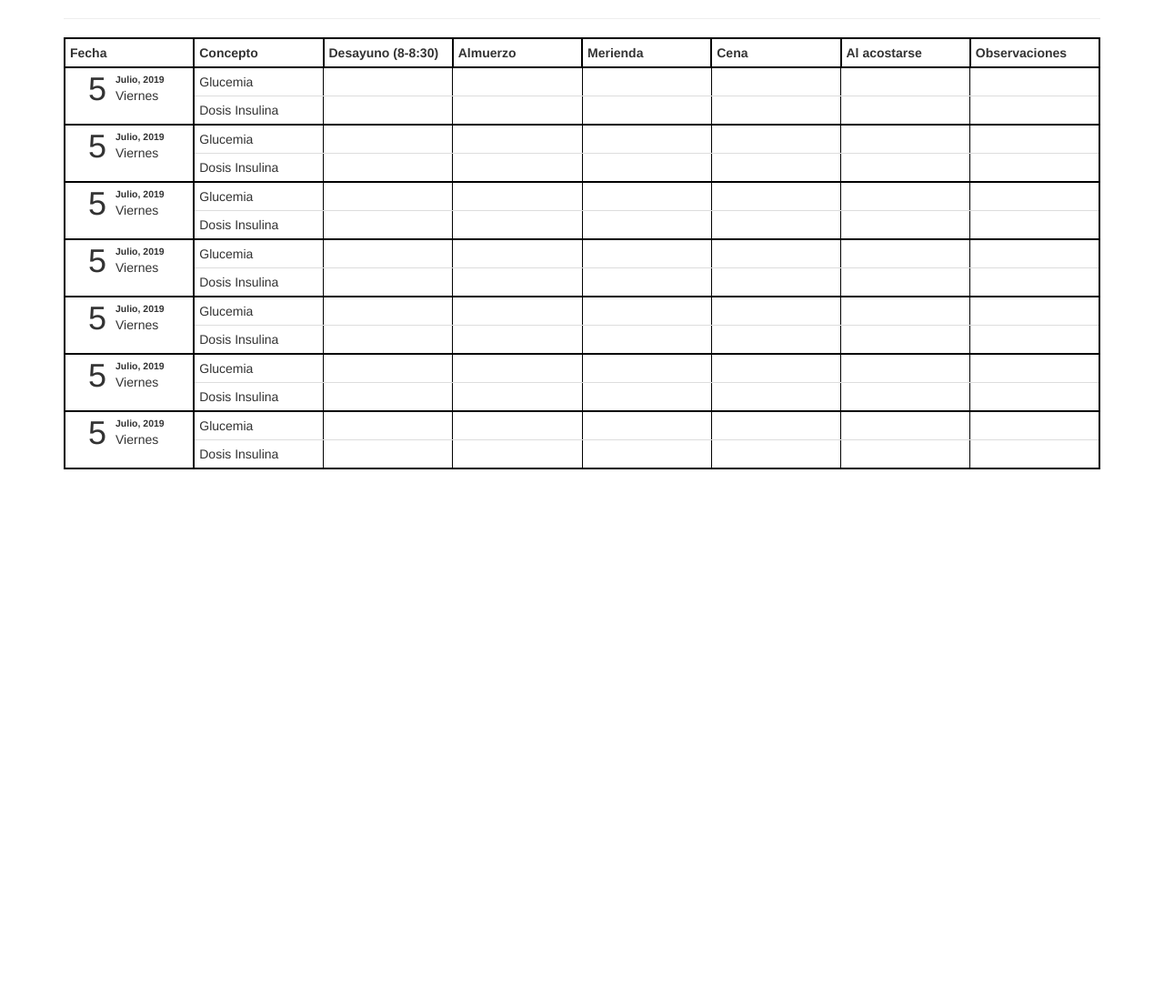
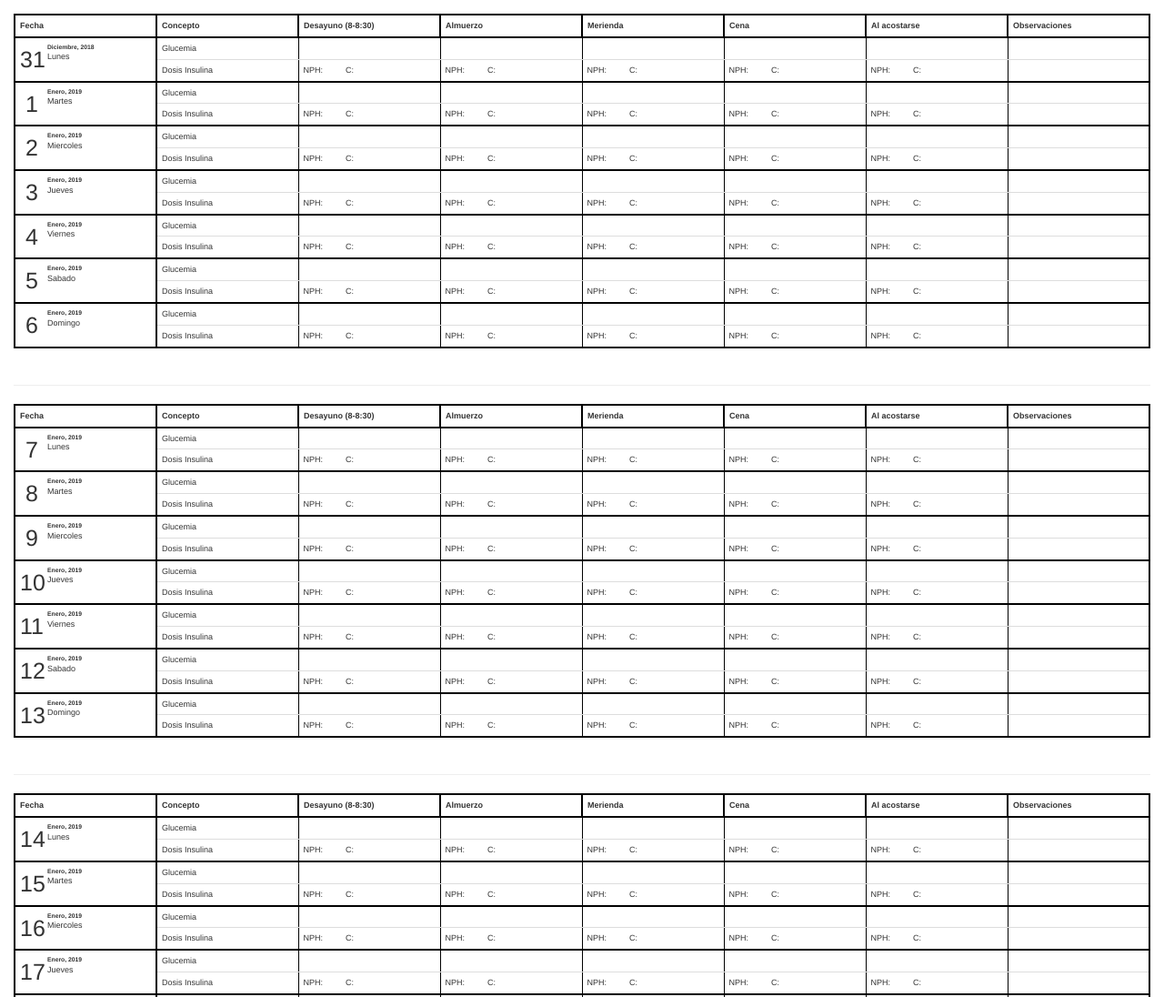
Before and after one commit to juanmanuelariza/AgendaBauti, a plain HTML site: page index.html in a window 1280 px wide. Shown: the top 1096 px of the page at 91% size. Before the commit the page ends 800 px from the top, so only its background shows below. Drawn offline with nearby package versions, Linux system fonts and the light colour scheme.

Commit message:
Update index.html

```diff
--- a/index.html
+++ b/index.html
@@ -10,9 +10,15 @@
     <script src="https://maxcdn.bootstrapcdn.com/bootstrap/3.4.0/js/bootstrap.min.js"></script>
 
     <style>
+        body {
+            font-size: 9px !important;
+        }
         .agenda {}
         .agenda .table{
             table-layout: fixed
+        }
+        .containerPrincipal{
+            padding: 15px;
         }
         /* Dates */
         .agenda .agenda-date {
@@ -20,8 +26,8 @@
         }
 
         .agenda .agenda-date .dayofmonth {
-            width: 40px;
-            font-size: 36px;
+            width: 20px;
+            font-size: 25px;
             line-height: 36px;
             float: left;
             text-align: right;
@@ -49,19 +55,28 @@
         .agenda .agenda-events .agenda-event {}
         thead tr th{border: 2px solid black !important}
         tbody tr:nth-child(even) {border-bottom: 2px solid black !important}
-        tbody tr td{border-right: 1px solid black !important}
+        tbody tr td{border-right: 1px solid black !important; white-space: pre;}
         tbody tr td:last-child{border-right: 2px solid black !important}
         .agenda-date {border: 2px solid black !important}
         @media (max-width: 767px) {}
+        @media all {
+            div.saltopagina{
+                display: none;
+            }
+        }
+        @media print{
+            div.saltopagina{
+                display:block;
+                page-break-before:always;
+            }
+        }
     </style>
 
 </head>
 
 <body>
-    <div id=containerPrincipal class="container">
+    <div id=containerPrincipal class="containerPrincipal">
 
-
-        <hr />
     </div>
     <script>
         function GetDatesOfWeek(current) {
@@ -77,11 +92,36 @@
             return week;
         }
 
+        var month = new Array();
+        month[0] = "Enero";
+        month[1] = "Febrero";
+        month[2] = "Marzo";
+        month[3] = "Abril";
+        month[4] = "Mayo";
+        month[5] = "Junio";
+        month[6] = "Julio";
+        month[7] = "Agosto";
+        month[8] = "Septiembre";
+        month[9] = "Octubre";
+        month[10] = "Noviembre";
+        month[11] = "Diciembre";
 
+        var weekday = new Array(7);
+        weekday[0] = "Domingo";
+        weekday[1] = "Lunes";
+        weekday[2] = "Martes";
+        weekday[3] = "Miercoles";
+        weekday[4] = "Jueves";
+        weekday[5] = "Viernes";
+        weekday[6] = "Sabado";
+        //Años, Mes, Día
+        var startDate = new Date(2019, 0, 1);
+        var cantWeeks = 53
+        for (var i = 0; i < cantWeeks; i++) {
+            genera_tabla(startDate, i);
+        }
 
-        //Años, Mes, Día
-        genera_tabla(new Date(2019, 0, 1));
-        function genera_tabla(argStartDay) {
+        function genera_tabla(argStartDay, argIndex) {
             // Obtener la referencia del elemento body
             var container = document.getElementById("containerPrincipal");
 
@@ -129,12 +169,15 @@
             var tblBody = document.createElement("tbody");
 
             // Crea las celdas
-            GetDatesOfWeek(argStartDay).forEach(function(element) {
-                console.log(element);
-            });
+            // GetDatesOfWeek(argStartDay).forEach(function(element) {
+            //     console.log(element);
+            //     console.log(element.getDate());
+            // });
 
 
-            for (var i = 0; i < 7; i++) {
+            var saltopagina = document.createElement("div");
+                saltopagina.setAttribute("class","saltopagina");
+            GetDatesOfWeek(argStartDay).forEach(function(element) {
                 // Crea las hileras de la tabla
                 var h1 = document.createElement("tr");
                 var h2 = document.createElement("tr");
@@ -145,17 +188,18 @@
 
                 var dayofmonth = document.createElement("div");
                 dayofmonth.setAttribute('class', 'dayofmonth');
-                dayofmonth.appendChild(document.createTextNode('5'));
+                console.log(element.getDate());
+                dayofmonth.appendChild(document.createTextNode(element.getDate()));
                 celda.appendChild(dayofmonth)
 
                 var shortdate = document.createElement("div");
                 shortdate.setAttribute('class', 'shortdate');
-                shortdate.appendChild(document.createTextNode('Julio, 2019'));
+                shortdate.appendChild(document.createTextNode(month[element.getMonth()] +', '+ element.getFullYear()));
                 celda.appendChild(shortdate);
 
                 var dayofweek = document.createElement("div");
                 dayofweek.setAttribute('class', 'dayofweek');
-                dayofweek.appendChild(document.createTextNode('Viernes'));
+                dayofweek.appendChild(document.createTextNode(weekday[element.getDay()]));
                 celda.appendChild(dayofweek);
 
                 h1.appendChild(celda);
@@ -185,14 +229,19 @@
                 h2c2.appendChild(document.createTextNode('Dosis Insulina'));
                 h2.appendChild(h2c2);
                 var h2c3 = document.createElement("td");
+                h2c3.appendChild(document.createTextNode('NPH:          C:'));
                 h2.appendChild(h2c3);
                 var h2c4 = document.createElement("td");
+                h2c4.appendChild(document.createTextNode('NPH:          C:'));
                 h2.appendChild(h2c4);
                 var h2c5 = document.createElement("td");
+                h2c5.appendChild(document.createTextNode('NPH:          C:'));
                 h2.appendChild(h2c5);
                 var h2c6 = document.createElement("td");
+                h2c6.appendChild(document.createTextNode('NPH:          C:'));
                 h2.appendChild(h2c6);
                 var h2c7 = document.createElement("td");
+                h2c7.appendChild(document.createTextNode('NPH:          C:'));
                 h2.appendChild(h2c7);
                 var h2c8 = document.createElement("td");
                 h2.appendChild(h2c8);
@@ -201,7 +250,7 @@
                 // agrega la hilera al final de la tabla (al final del elemento tblbody)
                 tblBody.appendChild(h1);
                 tblBody.appendChild(h2);
-            }
+            });
 
             // posiciona el <tbody> debajo del elemento <table>
             tabla.appendChild(tblBody);
@@ -212,8 +261,12 @@
             tableResponsive.setAttribute('class', 'table-responsive');
             tableResponsive.appendChild(tabla);
             agenda.appendChild(tableResponsive);
+            agenda.appendChild(document.createElement("hr"));
             // appends <table> into <body>
             container.appendChild(agenda);
+            if(argIndex % 2){
+                container.appendChild(saltopagina);
+            }
         }
     </script>
 </body>
```
